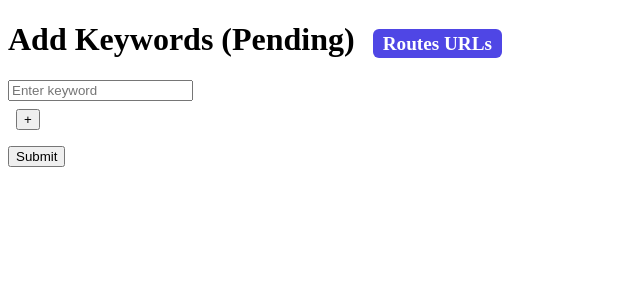
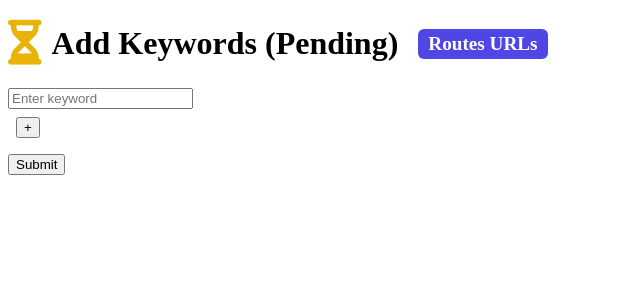
Before and after one commit to mohamad-hasan-sohan-ajini/answering-machine-detection, a Flask app: page /add_pending_keywords in a window 1280 px wide. Shown: the top 300 px of the page, without its empty margins (0-640 px from the left). Run offline with Flask 3, Linux system fonts and the light colour scheme; a user stored in the database is signed in.

Commit message:
Add symbols to header for better view

```diff
--- a/src/keyword_update/templates/add_keywords.html
+++ b/src/keyword_update/templates/add_keywords.html
@@ -26,9 +26,16 @@
             });
         });
     </script>
+    <link rel="stylesheet" href="https://cdnjs.cloudflare.com/ajax/libs/font-awesome/6.5.0/css/all.min.css">
 </head>
 <body>
-    <h1>{{ page_title }} <a href="{{ url_for('show_routes') }}" style="font-size: 0.6em; margin-left: 10px; background: #4f46e5; color: white; padding: 4px 10px; border-radius: 6px; text-decoration: none;">Routes URLs</a></h1>
+<h1 style="display: flex; align-items: center; gap: 10px; align-items: center;">
+	{% if "Pending" in page_title %}<i class="fa-solid fa-hourglass-half" style="color: #eab308; font-size: 1.4em;"></i>
+	{% elif "Confirmed" in page_title %}<i class="fa-solid fa-circle-check" style="color: #16a34a; font-size: 1.4em;"></i>
+	{% endif %}
+	{{ page_title }}<a href="{{ url_for('show_routes') }}" style="font-size: 0.6em; margin-left: 10px; background: #4f46e5; color: white; padding: 4px 10px; border-radius: 6px; text-decoration: none;">Routes URLs</a>
+</h1>
+
     <form method="post" action="{{ url_for(destination_url) }}">
         <div id="keywords-container">
             <div class="keyword-input-row">
--- a/src/keyword_update/templates/update_keywords.html
+++ b/src/keyword_update/templates/update_keywords.html
@@ -11,9 +11,12 @@
     .word-item input[type="checkbox"] { margin-right: 0.5rem; }
     .submit-btn { margin-top: 1.5rem; padding: 0.6rem 1.2rem; }
   </style>
+  <link rel="stylesheet" href="https://cdnjs.cloudflare.com/ajax/libs/font-awesome/6.5.0/css/all.min.css">
 </head>
 <body>
-  <h1>Keyword Manager <a href="{{ url_for('show_routes') }}" style="font-size: 0.6em; margin-left: 10px; background: #4f46e5; color: white; padding: 4px 10px; border-radius: 6px; text-decoration: none;">Routes URLs</a></h1>
+  <h1 style="display: flex; align-items: center; gap: 10px;">
+	<i class="fa-solid fa-pen-to-square" style="color: #2563eb; font-size: 1.4em;"></i>
+	Keyword Manager <a href="{{ url_for('show_routes') }}" style="font-size: 0.6em; margin-left: 10px; background: #4f46e5; color: white; padding: 4px 10px; border-radius: 6px; text-decoration: none;">Routes URLs</a></h1>
 
 <form method="post" action="{{ url_for('update_keywords') }}">
     <div style="display: flex; gap: 2rem;">
```
